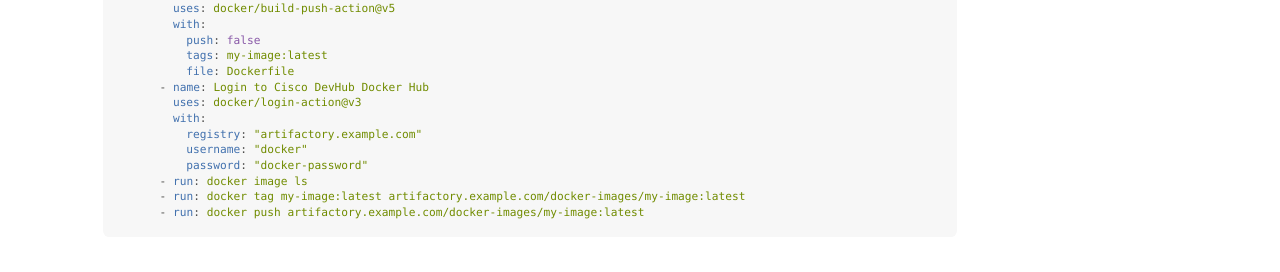
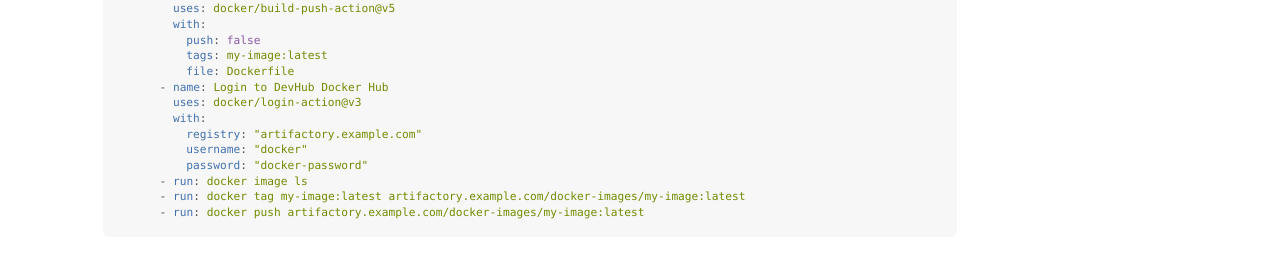
Before and after one commit to michmzr/michmzr.github.io, a Jekyll site: the page built from _posts/2024-01-16-kaniko-jfrog-github-actions.md, in a window 1280 px wide and 900 px high, scrolled down 1569 px. Shown: the part 179-451 px from the top of the window. Built offline with Jekyll 4.4.1, drawn with Linux system fonts in a browser that asks for light colours; nearby versions of some CDN libraries; comment, search, counter and statistics services are not loaded.

Commit message:
Update 2024-01-16-kaniko-jfrog-github-actions.md

```diff
--- a/_posts/2024-01-16-kaniko-jfrog-github-actions.md
+++ b/_posts/2024-01-16-kaniko-jfrog-github-actions.md
@@ -64,7 +64,7 @@
           push: false
           tags: my-image:latest
           file: Dockerfile
-      - name: Login to Cisco DevHub Docker Hub
+      - name: Login to DevHub Docker Hub
         uses: docker/login-action@v3
         with:
           registry: "artifactory.example.com"
```
